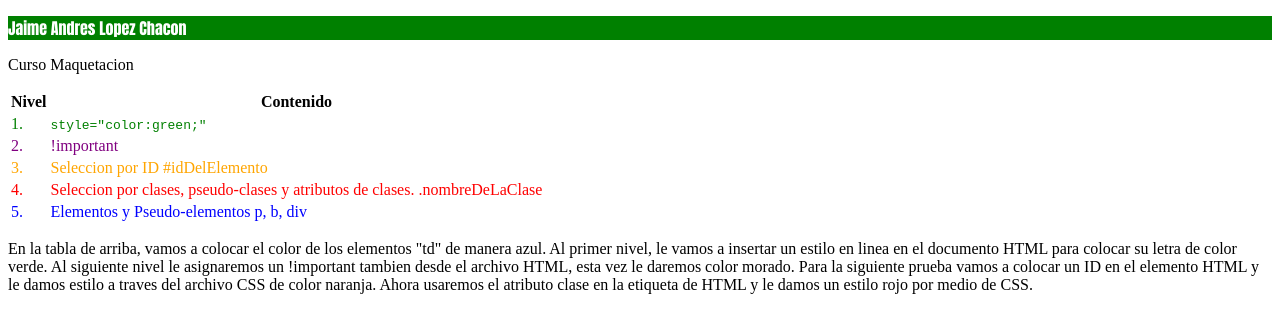
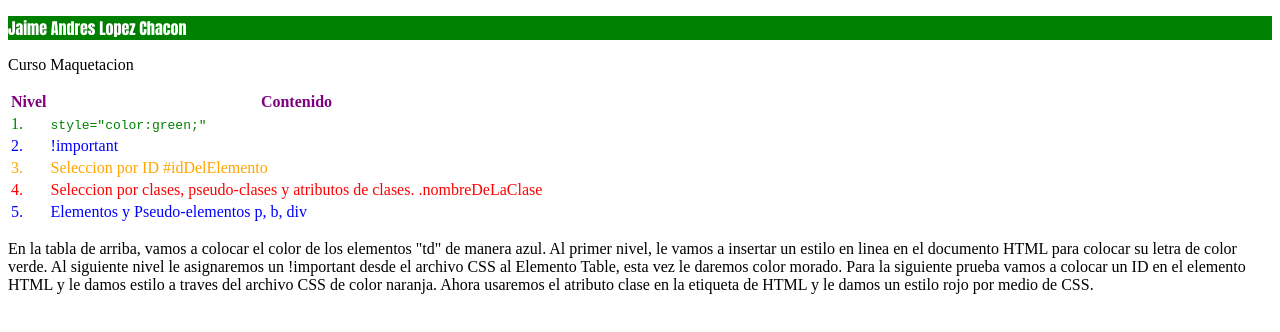
Before and after one commit to JaimeAndresLopez/Selecionar_Elemento_JS_HTML_CSS_20_08_2021, a plain HTML site: page index.html in a window 1280 px wide. Drawn offline with Linux system fonts and the light colour scheme.

Commit message:
Correcion !important

```diff
--- a/index.html
+++ b/index.html
@@ -28,8 +28,8 @@
                 <td style="color: #008000;"><code>style="color:green;"</code></td>
             </tr>
             <tr>
-                <td !important style="color: #800080;">2.</td>
-                <td !important style="color: #800080;">!important</td>
+                <td class="2">2.</td>
+                <td class="2">!important</td>
             </tr>
             <tr>
                 <td id="naranja">3.</td>
@@ -46,7 +46,7 @@
         </tbody>
     </table>
     <p>En la tabla de arriba, vamos a colocar el color de los elementos "td" de manera azul. Al primer nivel, le vamos a insertar un estilo en linea en el documento HTML para colocar su letra de color verde.
-        Al siguiente nivel le asignaremos un !important tambien desde el archivo HTML, esta vez le daremos color morado. Para la siguiente prueba vamos a colocar un ID en el elemento HTML y le damos estilo a traves del archivo CSS de color naranja.
+        Al siguiente nivel le asignaremos un !important desde el archivo CSS al Elemento Table, esta vez le daremos color morado. Para la siguiente prueba vamos a colocar un ID en el elemento HTML y le damos estilo a traves del archivo CSS de color naranja.
         Ahora usaremos el atributo clase en la etiqueta de HTML y le damos un estilo rojo por medio de CSS.
 
     </p>
--- a/style.css
+++ b/style.css
@@ -22,3 +22,6 @@ td{
 .rojo{
     color: #ff0000;
 }
+table{
+    color:purple !important;
+}
```
